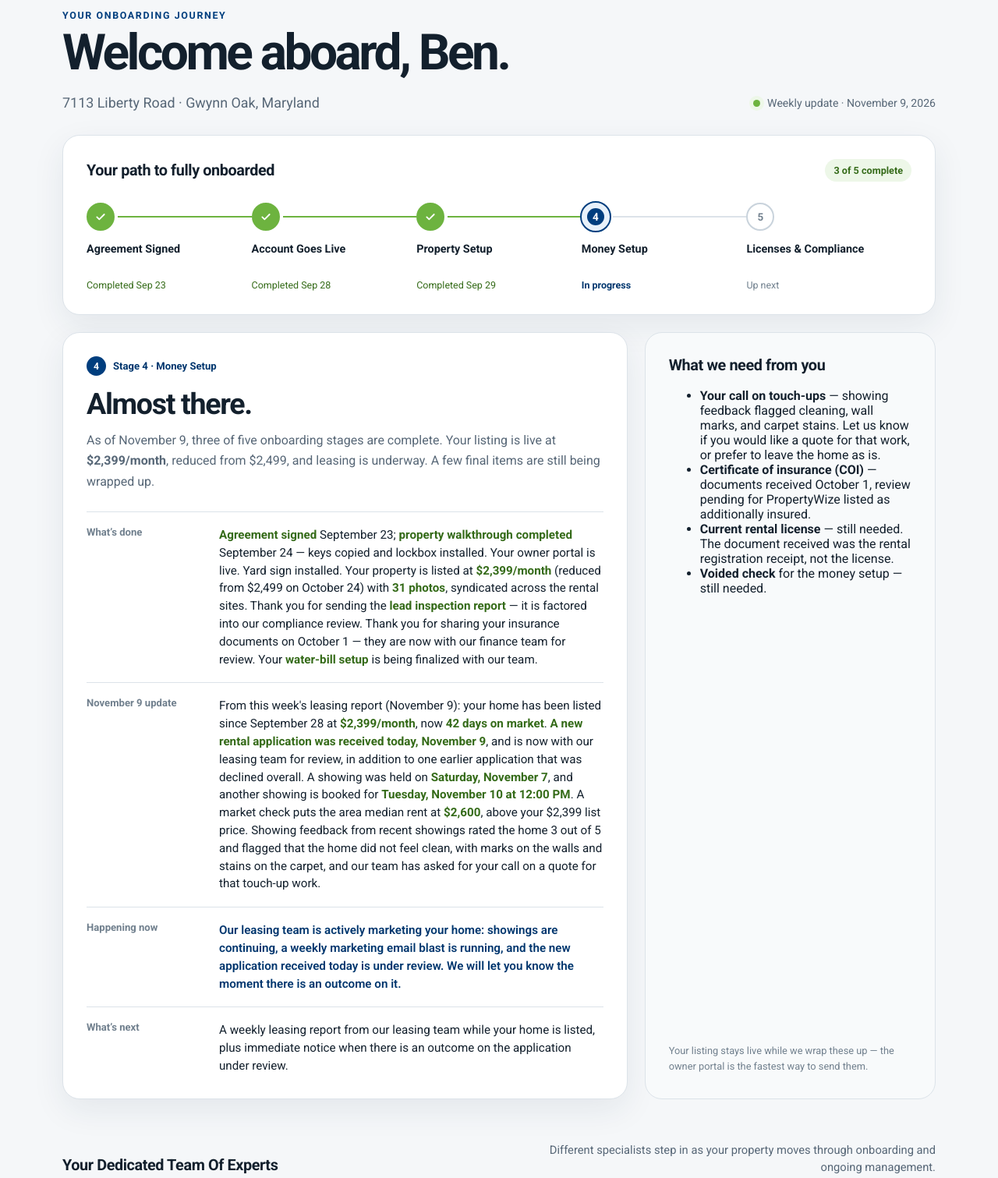
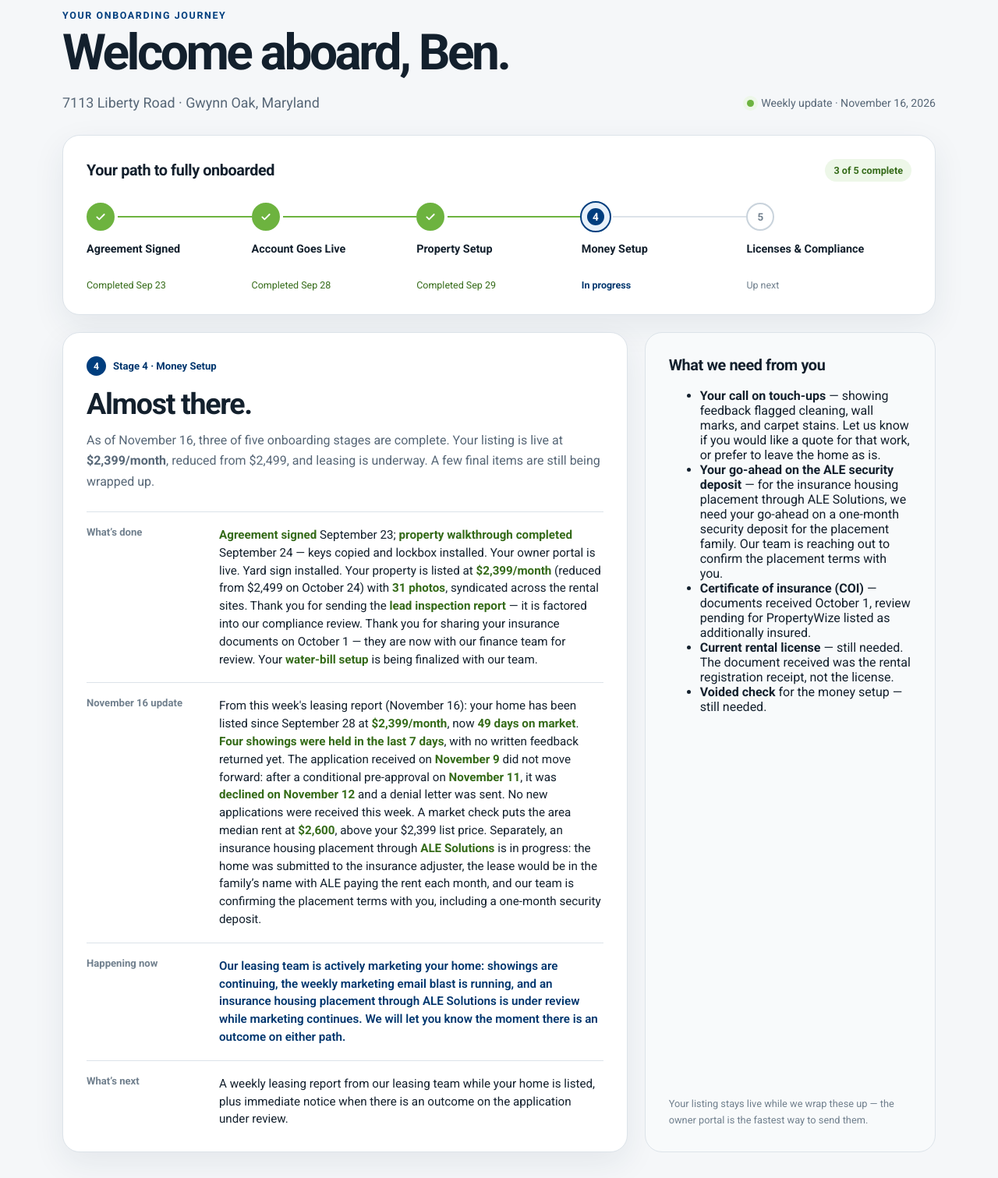
Before and after one commit to PropertyWizeOperations/onboarding-tracker, a plain HTML site: page index.html in a window 1280 px wide. Shown: the part 40-1551 px from the top of the page at 78% size. Drawn offline with Linux system fonts and the light colour scheme.

Commit message:
Weekly update - November 16, 2026
Updated the status update dates and details in the onboarding section.

```diff
--- a/index.html
+++ b/index.html
@@ -487,9 +487,9 @@
         <h1>Welcome aboard, Ben.</h1>
         <p class="property">7113 Liberty Road · Gwynn Oak, Maryland</p>
       </div>
-      <div class="updated" aria-label="Status last updated November 9, 2026">
+      <div class="updated" aria-label="Status last updated November 16, 2026">
         <span class="pulse" aria-hidden="true"></span>
-        Weekly update · November 9, 2026
+        Weekly update · November 16, 2026
       </div>
     </header>
 
@@ -548,15 +548,15 @@
       <section class="status-card" aria-labelledby="now-title">
         <span class="stage-now">Stage 4 · Money Setup</span>
         <h2 id="now-title">Almost there.</h2>
-        <p class="status-lede">As of November 9, three of five onboarding stages are complete. Your listing is live at <strong>$2,399/month</strong>, reduced from $2,499, and leasing is underway. A few final items are still being wrapped up.</p>
+        <p class="status-lede">As of November 16, three of five onboarding stages are complete. Your listing is live at <strong>$2,399/month</strong>, reduced from $2,499, and leasing is underway. A few final items are still being wrapped up.</p>
         <ul class="status-list">
           <li class="status-row">
             <span class="status-label">What&rsquo;s done</span>
             <span class="status-value"><strong>Agreement signed</strong> September 23; <strong>property walkthrough completed</strong> September 24 — keys copied and lockbox installed. Your owner portal is live. Yard sign installed. Your property is listed at <strong>$2,399/month</strong> (reduced from $2,499 on October 24) with <strong>31 photos</strong>, syndicated across the rental sites. Thank you for sending the <strong>lead inspection report</strong> — it is factored into our compliance review. Thank you for sharing your insurance documents on October 1 — they are now with our finance team for review. Your <strong>water-bill setup</strong> is being finalized with our team.</span>
           </li>
-          <li class="status-row">             <span class="status-label">November 9 update</span>             <span class="status-value">From this week's leasing report (November 9): your home has been listed since September 28 at <strong>$2,399/month</strong>, now <strong>42 days on market</strong>. <strong>A new rental application was received today, November 9</strong>, and is now with our leasing team for review, in addition to one earlier application that was declined overall. A showing was held on <strong>Saturday, November 7</strong>, and another showing is booked for <strong>Tuesday, November 10 at 12:00 PM</strong>. A market check puts the area median rent at <strong>$2,600</strong>, above your $2,399 list price. Showing feedback from recent showings rated the home 3 out of 5 and flagged that the home did not feel clean, with marks on the walls and stains on the carpet, and our team has asked for your call on a quote for that touch-up work.</span>           </li>           <li class="status-row now">
+          <li class="status-row">             <span class="status-label">November 16 update</span>             <span class="status-value">From this week's leasing report (November 16): your home has been listed since September 28 at <strong>$2,399/month</strong>, now <strong>49 days on market</strong>. <strong>Four showings were held in the last 7 days</strong>, with no written feedback returned yet. The application received on <strong>November 9</strong> did not move forward: after a conditional pre-approval on <strong>November 11</strong>, it was <strong>declined on November 12</strong> and a denial letter was sent. No new applications were received this week. A market check puts the area median rent at <strong>$2,600</strong>, above your $2,399 list price. Separately, an insurance housing placement through <strong>ALE Solutions</strong> is in progress: the home was submitted to the insurance adjuster, the lease would be in the family’s name with ALE paying the rent each month, and our team is confirming the placement terms with you, including a one-month security deposit.</span>           </li>           <li class="status-row now">
             <span class="status-label">Happening now</span>
-            <span class="status-value">Our leasing team is actively marketing your home: showings are continuing, a weekly marketing email blast is running, and the new application received today is under review. We will let you know the moment there is an outcome on it.</span>
+            <span class="status-value">Our leasing team is actively marketing your home: showings are continuing, the weekly marketing email blast is running, and an insurance housing placement through ALE Solutions is under review while marketing continues. We will let you know the moment there is an outcome on either path.</span>
           </li>
           <li class="status-row">
             <span class="status-label">What&rsquo;s next</span>
@@ -569,7 +569,7 @@
         <div>
           <h2 class="section-title" id="needs-title">What we need from you</h2>
           <ul class="needs-list">
-            <li><strong>Your call on touch-ups</strong> — showing feedback flagged cleaning, wall marks, and carpet stains. Let us know if you would like a quote for that work, or prefer to leave the home as is.</li>
+            <li><strong>Your call on touch-ups</strong> — showing feedback flagged cleaning, wall marks, and carpet stains. Let us know if you would like a quote for that work, or prefer to leave the home as is.</li><li><strong>Your go-ahead on the ALE security deposit</strong> — for the insurance housing placement through ALE Solutions, we need your go-ahead on a one-month security deposit for the placement family. Our team is reaching out to confirm the placement terms with you.</li>
             <li><strong>Certificate of insurance (COI)</strong> — documents received October 1, review pending for PropertyWize listed as additionally insured.</li>
             <li><strong>Current rental license</strong> — still needed. The document received was the rental registration receipt, not the license.</li>
             <li><strong>Voided check</strong> for the money setup — still needed.</li>
```
